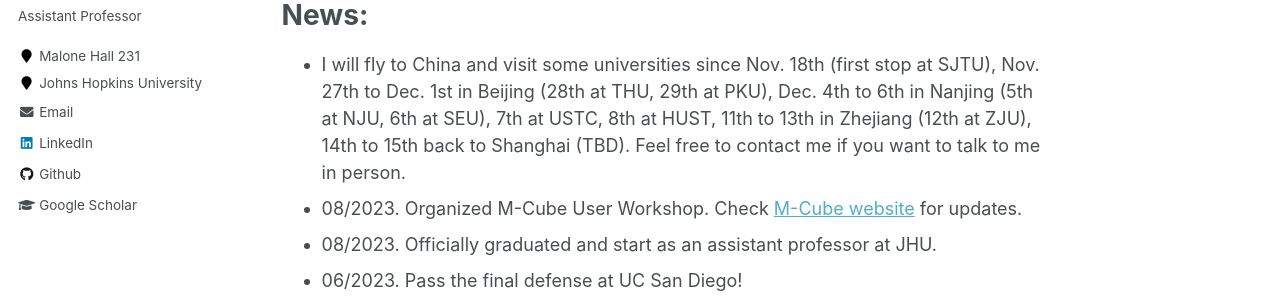
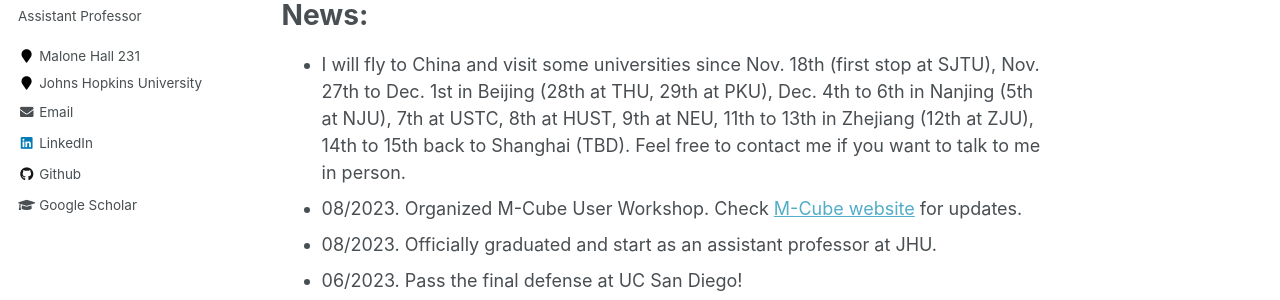
Before and after one commit to mle0108/RenjieZhao.github.io, a Jekyll site: the page built from _pages/about.md, in a window 1280 px wide and 900 px high, scrolled down 562 px. Shown: the part 206-506 px from the top of the window. Built offline with Jekyll 4.4.1, drawn with Linux system fonts in a browser that asks for light colours.

Commit message:
update schedule

```diff
--- a/_pages/about.md
+++ b/_pages/about.md
@@ -24,7 +24,7 @@ I received my B.E. degree from [Shanghai Jiao Tong University](http://en.sjtu.ed
 
 
 # News:
-* I will fly to China and visit some universities since Nov. 18th (first stop at SJTU), Nov. 27th to Dec. 1st in Beijing (28th at THU, 29th at PKU), Dec. 4th to 6th in Nanjing (5th at NJU, 6th at SEU), 7th at USTC, 8th at HUST, 11th to 13th in Zhejiang (12th at ZJU), 14th to 15th back to Shanghai (TBD).  Feel free to contact me if you want to talk to me in person.
+* I will fly to China and visit some universities since Nov. 18th (first stop at SJTU), Nov. 27th to Dec. 1st in Beijing (28th at THU, 29th at PKU), Dec. 4th to 6th in Nanjing (5th at NJU), 7th at USTC, 8th at HUST, 9th at NEU, 11th to 13th in Zhejiang (12th at ZJU), 14th to 15th back to Shanghai (TBD).  Feel free to contact me if you want to talk to me in person.
 * 08/2023. Organized M-Cube User Workshop. Check [M-Cube website](http://m3.ucsd.edu/sdr/) for updates.
 * 08/2023. Officially graduated and start as an assistant professor at JHU.
 * 06/2023. Pass the final defense at UC San Diego!
```
